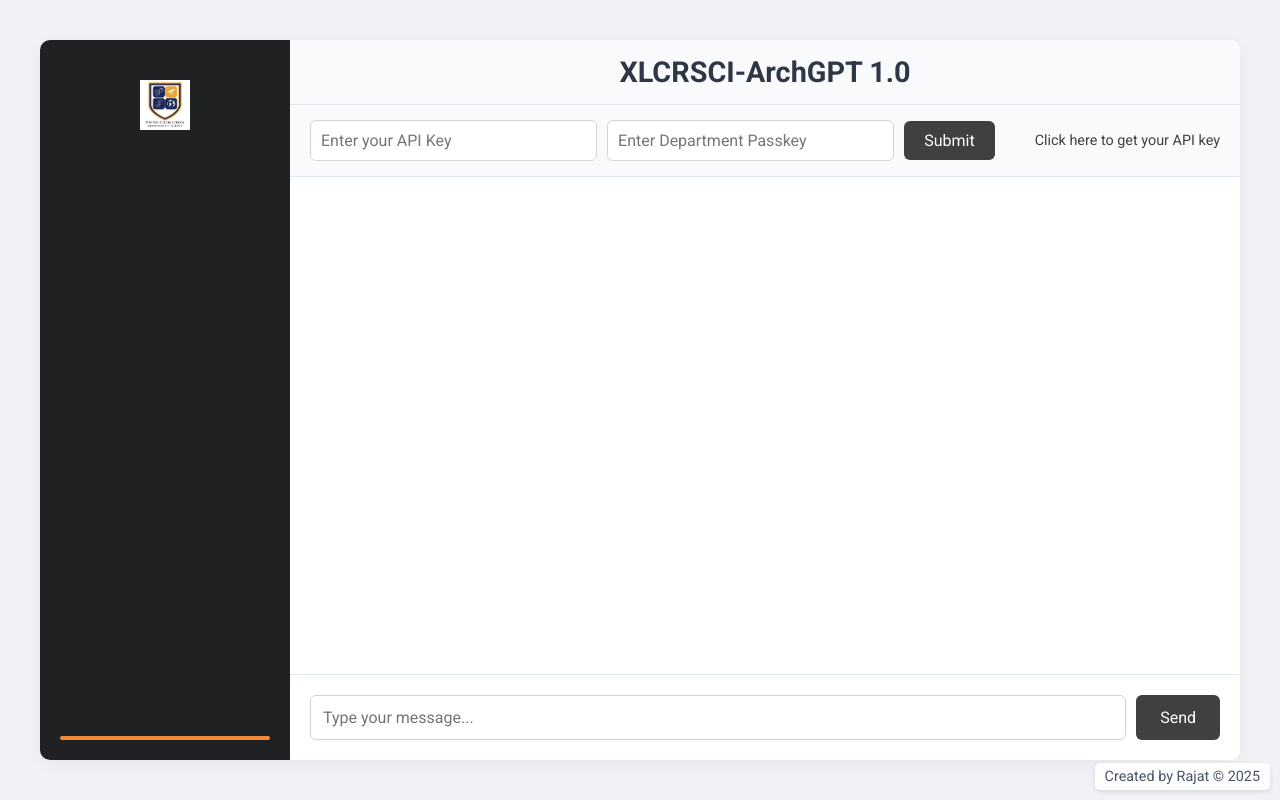
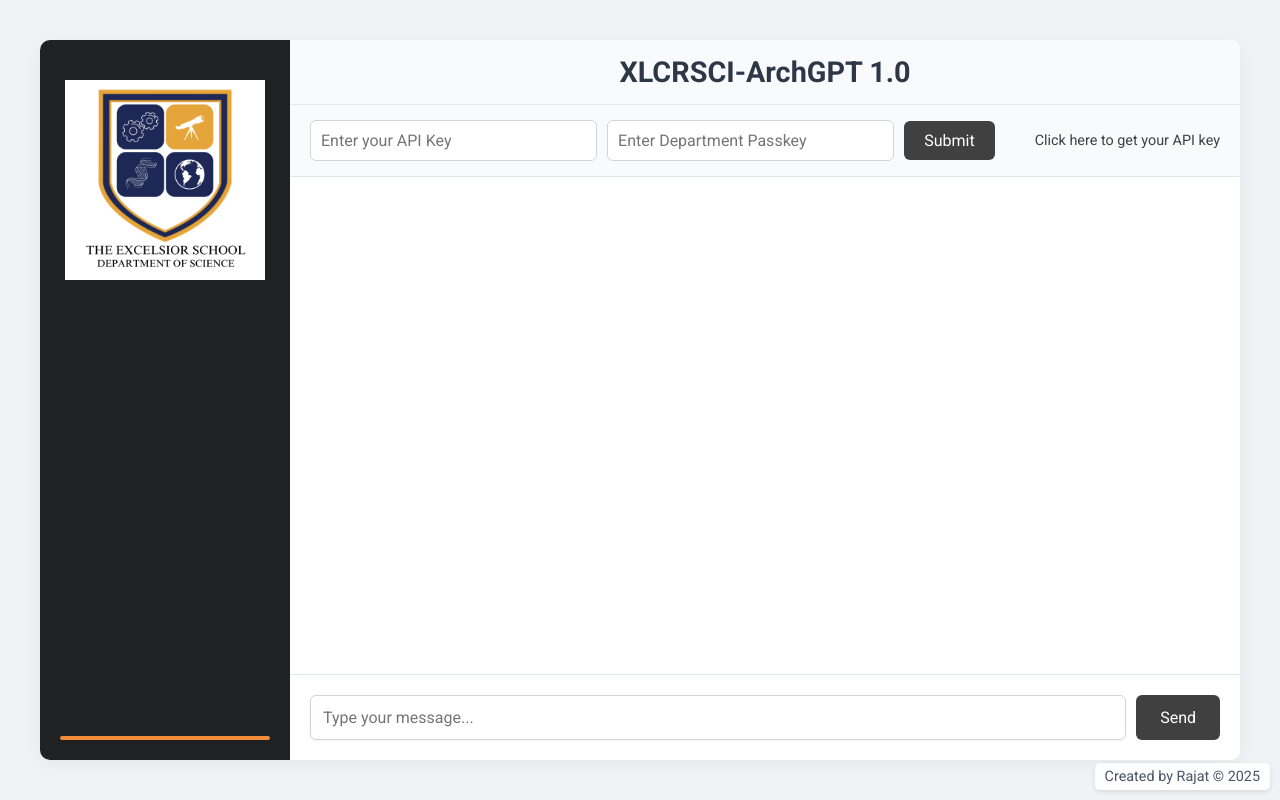
Before and after one commit to xlcrscience/sciarchivechat, a plain HTML site: page index.html in a window 1280 px wide. Drawn offline with nearby package versions, Linux system fonts and the light colour scheme.

Commit message:
Update style.css

```diff
--- a/style.css
+++ b/style.css
@@ -44,14 +44,14 @@
    }
 
    .logo {
-    max-height: 50px;
-    max-width: 100px;
+    max-height: 500px;
+    max-width: 500px;
     object-fit: contain;
     margin-top: 20px;
    }
 
    .suggestions-section {
-    margin-top: 20px;
+    margin-top: 250px;
     width: 100%;
     display: none; /* Hidden until context loads */
    }
```
